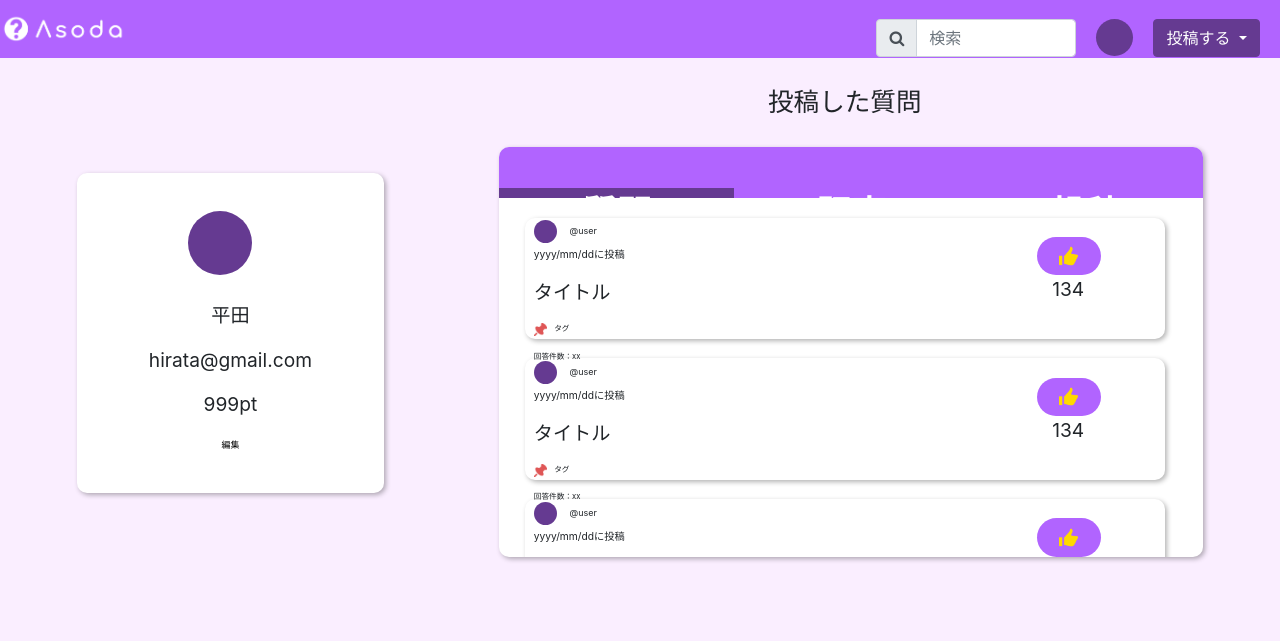
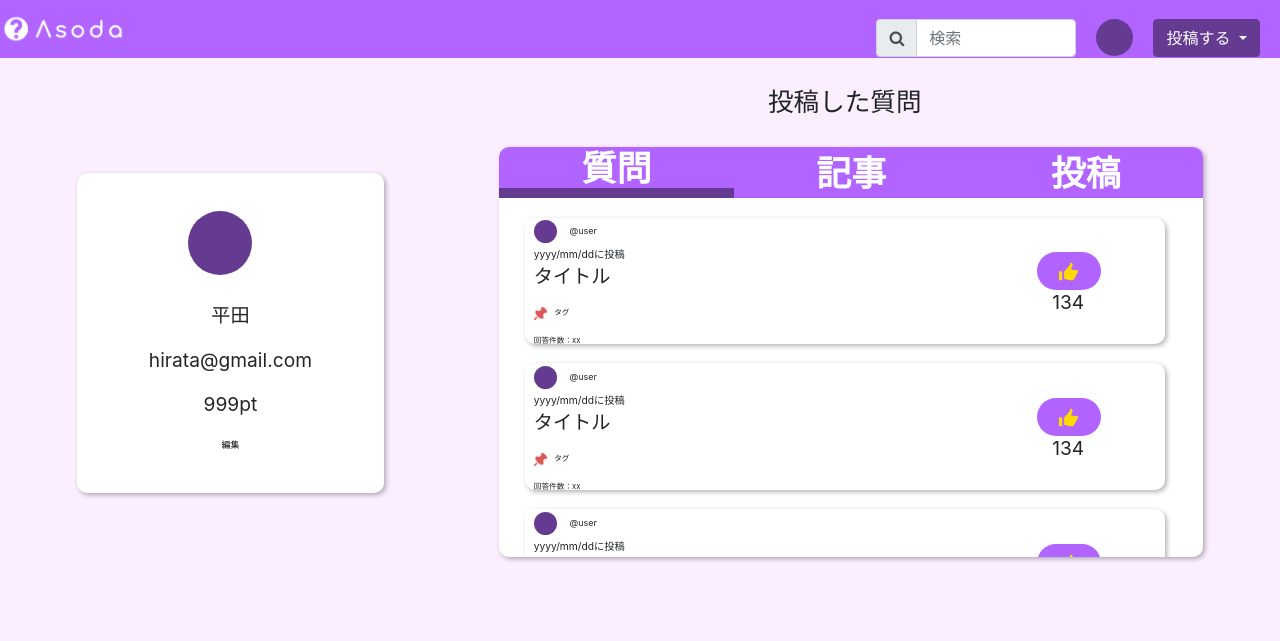
Before and after one commit to hrt4423/SD3A_Group2, a PHP site: page /profile_question.php in a window 1280 px wide. Shown: the top 641 px of the page. Run offline with PHP 8.4, Linux system fonts and the light colour scheme.

Commit message:
細かな部分修正
レスポンシブでの位置の修正しました

```diff
--- a/src/css/Profile_question.css
+++ b/src/css/Profile_question.css
@@ -98,7 +98,20 @@
   font-size: 35px;
   font-weight: bold;
   flex-grow: 1;
-  margin-top: 40px;
+  display: flex;
+  justify-content: center;
+  align-items: center;
+}
+.text2 {
+  color:white;
+  font-size: 35px;
+  font-weight: bold;
+  flex-grow: 1;
+  display: flex;
+  justify-content: center;
+  align-items: center;
+  text-decoration: none; /* 下線をなくす */
+  border-bottom: 10px solid #653A91;
 }
 
 .naiyou_area{
@@ -109,7 +122,7 @@
 
 .naiyou{
   width: 50vw;
-  height: 9.5vw;
+  height: 9.9vw;
   border-radius: 10px; /* 角丸を10pxに設定 */
   box-shadow: 2px 2px 5px rgba(0, 0, 0, 0.3); /* シャドウを設定 */
   margin-top: 1.5vw;
@@ -141,6 +154,7 @@
 }
 
 .day{
+  margin: 0;
   font-size: 0.8vw;
   margin-top: 0.3vw;
   margin-left: 0.7vw;
@@ -180,7 +194,7 @@
   justify-content: center;
   align-items: center;
   position: absolute;
-  top: 1vw;
+  top: 2.2vw;
   left: 40vw;
 }
 .good_img{
@@ -204,6 +218,6 @@
   position: absolute;
   font-size: 1.5vw;
   font-weight: 0.7vw;
-  top: 4.5vw;
+  top: 5.5vw;
   left: 41.2vw;
 }
--- a/src/profile_question.php
+++ b/src/profile_question.php
@@ -138,7 +138,7 @@ a:hover {
       <p class="p1">投稿した質問</p>
       <div class="question_area">
           <div class="horizontal1">
-            <a href="#" class="text1 underline">質問</a>
+            <a href="#" class="text2">質問</a>
             <a href="#" class="text1 ">記事</a>
             <a href="#" class="text1 ">投稿</a>
           </div>
```
